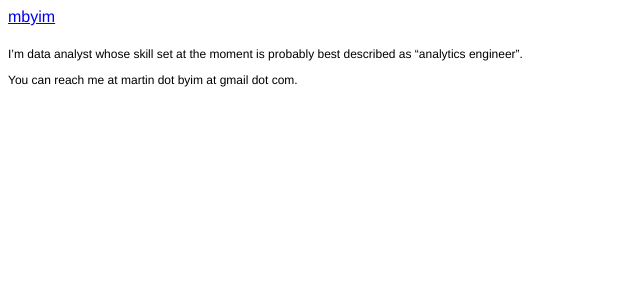
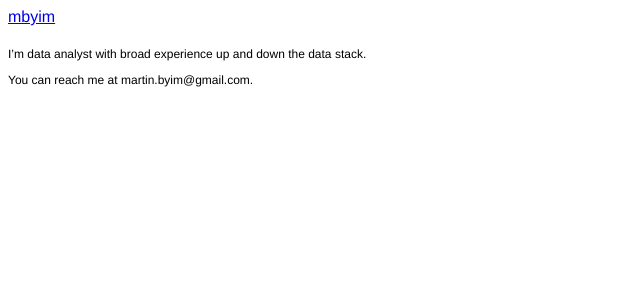
Before and after one commit to mbyim/mbyim.github.io, a Jekyll site: the page built from about.md, in a window 1280 px wide. Shown: the top 300 px of the page, without its empty margins (0-640 px from the left). Built offline with Jekyll 4.4.1, drawn with Linux system fonts in a browser that asks for light colours; Markdown is read by kramdown in place of the engine named in the settings.

Commit message:
less pretentious email, change description

```diff
--- a/about.md
+++ b/about.md
@@ -5,6 +5,6 @@ author: ""
 permalink: /about/
 ---
 
-I'm data analyst whose skill set at the moment is probably best described as "analytics engineer".
+I'm data analyst with broad experience up and down the data stack.
 
-You can reach me at martin dot byim at gmail dot com.
+You can reach me at martin.byim@gmail.com.
```
